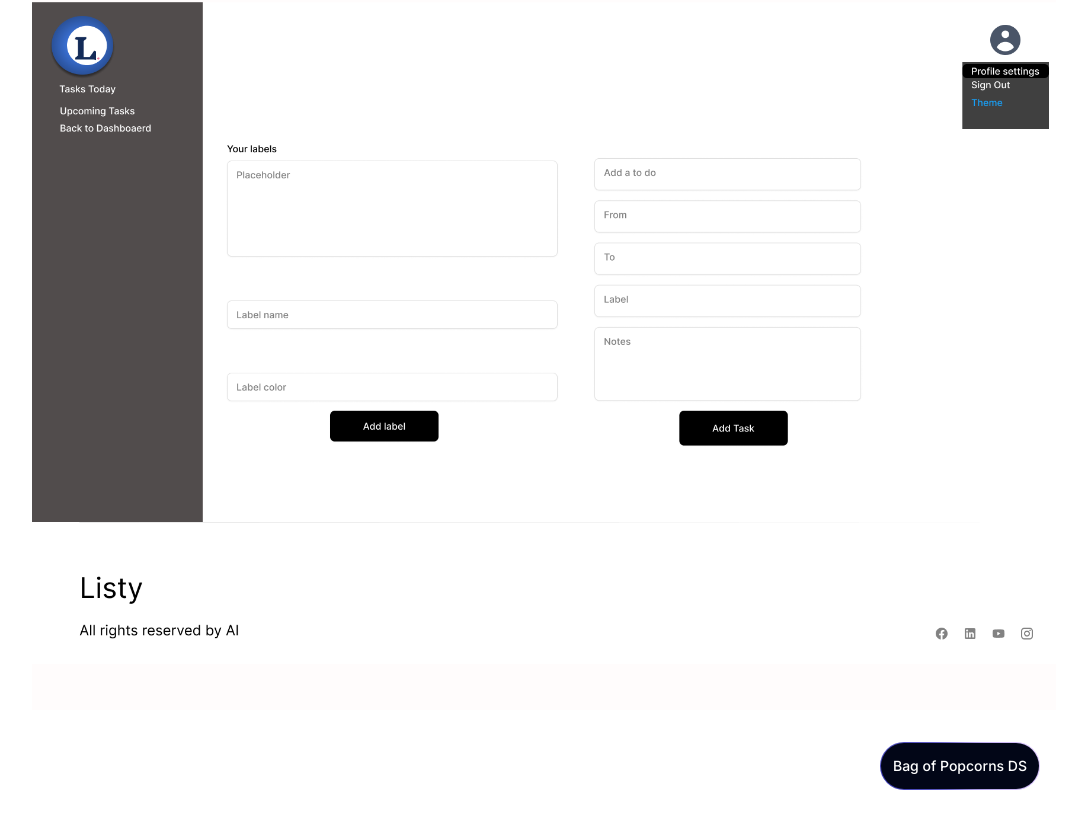
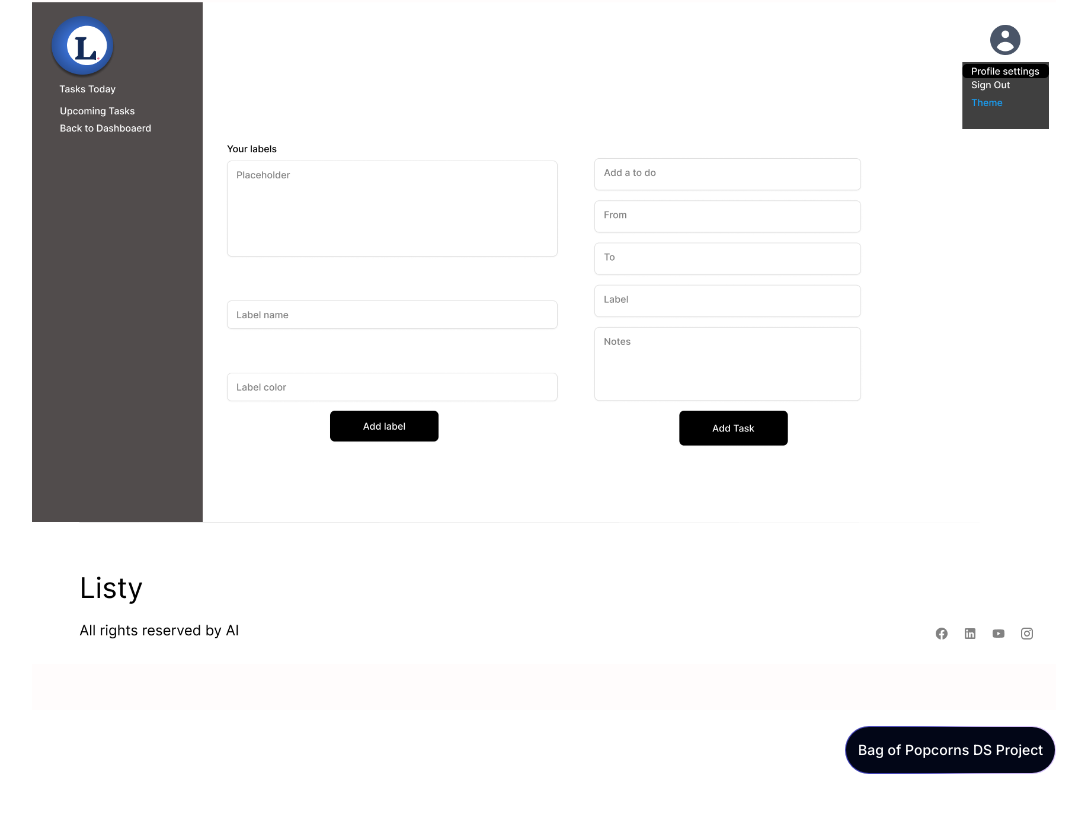
Before and after one commit to Azaharulislam171/portfolio, a Next.js app: page /listy in a window 1280 px wide. Shown: the part 1935-2757 px from the top of the page, without its empty margins (96-1183 px from the left). After the commit the page ends 2725 px from the top, so only its background shows below. Built offline with nearby package versions, Linux system fonts and the light colour scheme; a web font is replaced by a local one.

Commit message:
Bag of Popcorns DS Project

```diff
--- a/app/listy/page.tsx
+++ b/app/listy/page.tsx
@@ -37,12 +37,12 @@ export default function Listy() {
           />
         </div>
 
-        <div className="flex justify-end my-4 p-4">
+        <div className="flex justify-end my-4 ">
             <Link href="/BagOfPopcorns">
               <button className="relative inline-flex h-12 overflow-hidden rounded-full p-[1px] focus:outline-none focus:ring-2 focus:ring-slate-400 focus:ring-offset-2 focus:ring-offset-slate-50">
                 <span className="absolute inset-[-1000%] animate-[spin_2s_linear_infinite] bg-[conic-gradient(from_90deg_at_50%_50%,#E2CBFF_0%,#393BB2_50%,#E2CBFF_100%)]" />
                 <span className="inline-flex h-full w-full cursor-pointer items-center justify-center rounded-full bg-slate-950 px-3 py-1 text-sm font-medium text-white backdrop-blur-3xl">
-                Bag of Popcorns DS
+                Bag of Popcorns DS Project
                 </span>
               </button>
             </Link>
```
